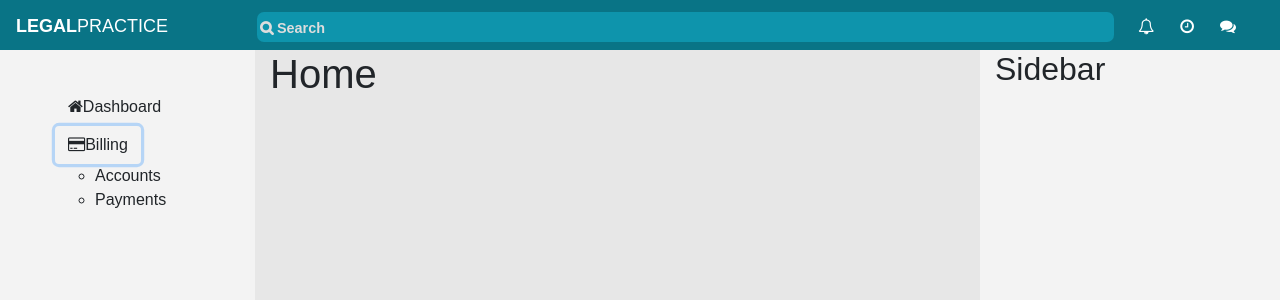
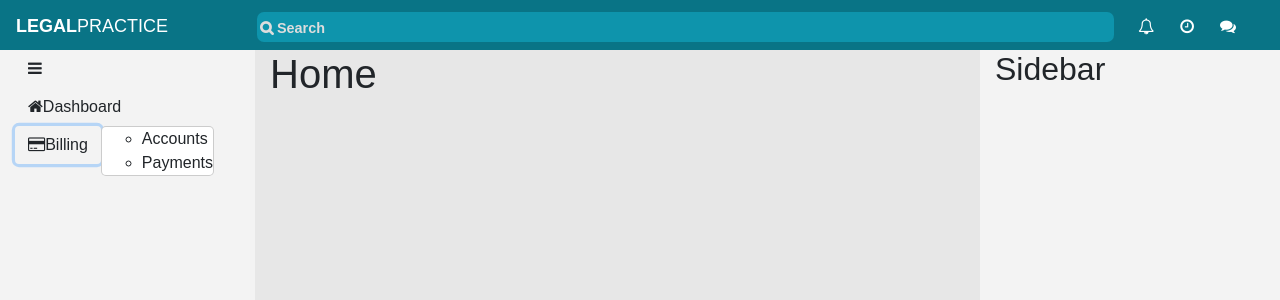
Before and after one commit to loganeb/savvy-react-proj, a React app: page / in a window 1280 px wide. Both pictures are taken after a click on the button "Billing". Shown: the top 300 px of the page. Built offline with nearby package versions, Linux system fonts and the light colour scheme.

Commit message:
Add toggle to menu

```diff
--- a/src/components/Menu.tsx
+++ b/src/components/Menu.tsx
@@ -41,7 +41,7 @@ class Menu extends React.Component <RouteComponentProps, MenuState> {
             <nav className={"Menu col" + this.isCollapsed()}>
                 <ul className="nav-links">
                     <button className="collapse-btn btn" onClick={this.toggleCollapse}>
-                        <i className="fa fa-menu" aria-hidden="true" />
+                        <i className="fa fa-bars" aria-hidden="true" />
                     </button>
                     <li>
                         <button className="menu-btn btn">
@@ -58,7 +58,7 @@ class Menu extends React.Component <RouteComponentProps, MenuState> {
                             <i className="fa fa-credit-card" aria-hidden="true" />
                             <span className="menu-text">Billing</span>
                         </button>
-                        <div id="billing-menu" className="sub-menu">
+                        <div id="billing-menu" className="hover-menu">
                                 <ul>
                                     <li>Accounts</li>
                                     <li>Payments</li>
--- a/src/static/scss/index.scss
+++ b/src/static/scss/index.scss
@@ -84,16 +84,29 @@ body{
 
 .Menu{
     max-width: $brand-width + 30;
+    min-width: 200px;
     background: $content-bg;
     height: 100%;
 
     .nav-links{
         list-style: none;
+        padding: 0;
+        margin: 0;
+    }
+
+    .hover-menu{
+        display: none;
+        position: fixed;
+        z-index: 1000;
+        background: #fff;
+        border: 1px solid rgba(0,0,0, 0.2);
+        border-radius: 5px;
     }
 }
 
 .menu-collapsed{
     max-width: 70px;
+    min-width: 70px;
 
     .menu-text{
         display: none;
```
